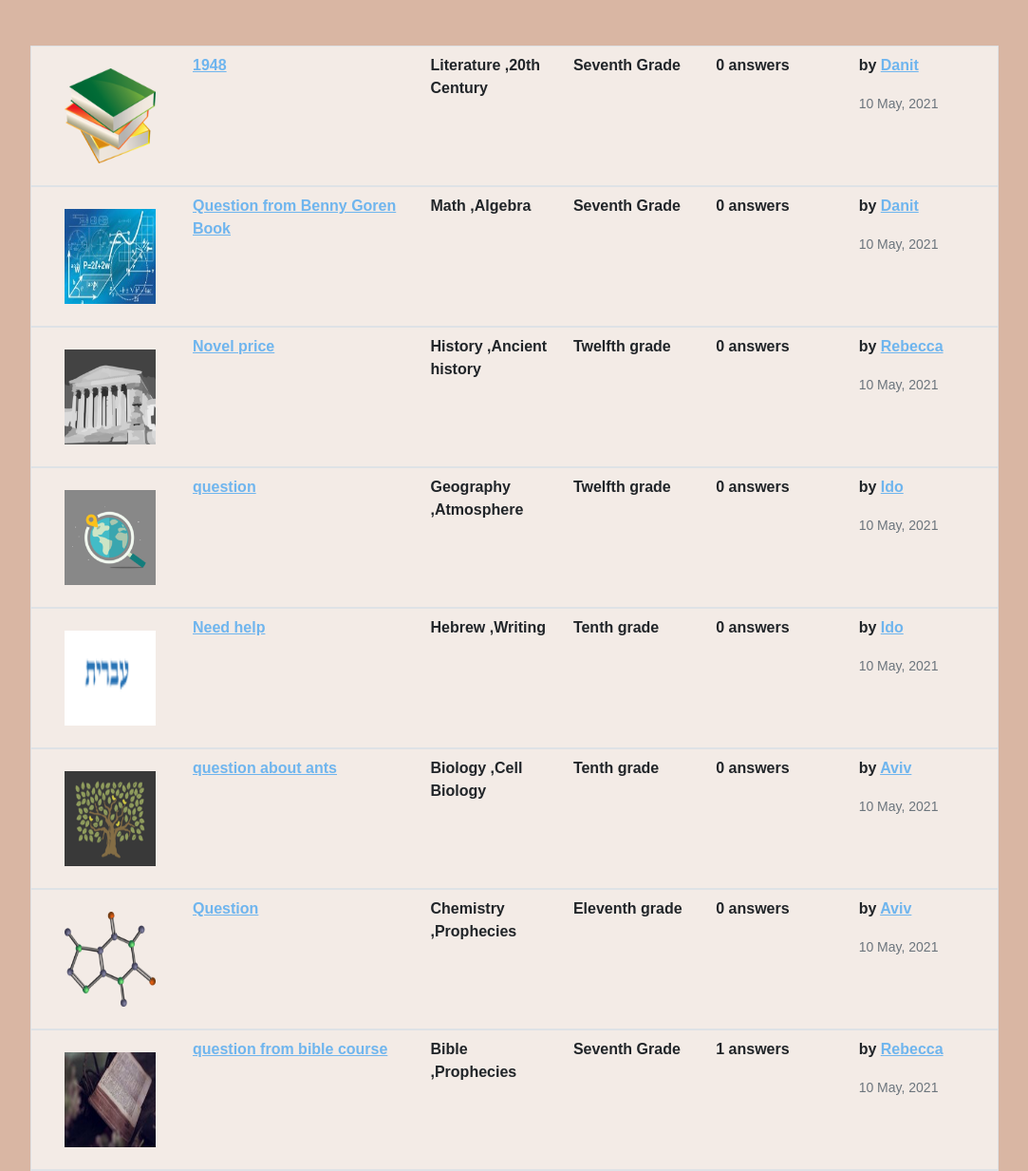
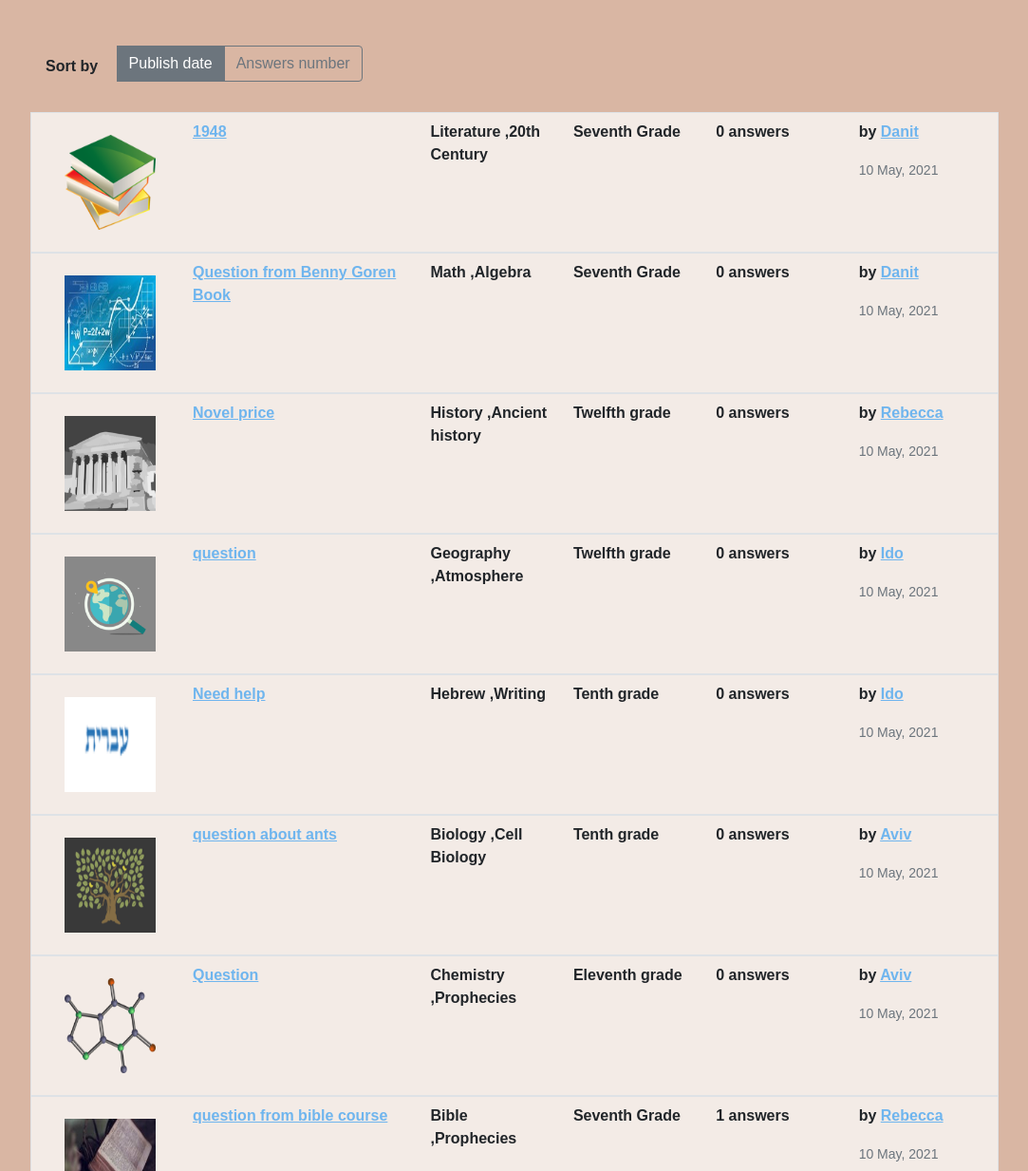
Before and after one commit to redhat-beyond/shlifim, a Django app: page /explore/ in a window 1280 px wide. Shown: the part 92-1325 px from the top of the page at 95% size, without its empty margins (98-1181 px from the left). Run offline with Django 3.2, Linux system fonts and the light colour scheme; data comes from the database, SQL or seed files in the repository; some libraries are stand-ins or nearby versions.

Commit message:
Adding sorting option in "explore page"
-Enable sorting questions in "explore page" by :
 * Number of answers per question
 * Publish date

```diff
--- /dev/null
+++ b/home/static/home/js/explore_page_js.js
@@ -0,0 +1,17 @@
+$(document).ready(function () {
+    handle_sort_by_button();
+ });
+
+
+function handle_sort_by_button()
+{
+    default_paginate_by=10
+    if(window.location.href.indexOf("order_by=") == -1 || window.location.href.indexOf("order_by=-publish_date") > -1) //no option was selected - therefore default value is checked
+    {
+        document.getElementById("orderRadioBtnDate").checked= true;
+    }
+    else
+    {
+        document.getElementById("orderRadioBtnAnswers").checked= true;
+    }
+}
--- a/home/templates/home/explore.html
+++ b/home/templates/home/explore.html
@@ -9,6 +9,19 @@
 
 <form method="GET" class="container">
 <div class="m-5" >
+
+    <div class="row mb-4">
+        <div  class="col">
+            <span class="m-3">Sort by </span>
+            <div class="btn-group" name="order_by" role="group" aria-label="Basic radio toggle button group" >
+              <input type="radio" class="btn-check" name="order_by" id="orderRadioBtnDate" autocomplete="off" value="-publish_date" onclick="this.form.submit()">
+              <label class="btn btn-outline-secondary" for="orderRadioBtnDate">Publish date</label>
+
+              <input type="radio" class="btn-check" name="order_by" id="orderRadioBtnAnswers" value=answersNum autocomplete="off" onclick="this.form.submit()">
+              <label class="btn btn-outline-secondary" for="orderRadioBtnAnswers">Answers number</label>
+           </div>
+        </div>
+    </div>
 
 	{% for question in questions %}
 	<div class=" question-display p-2 row m-0 border">
--- a/home/views.py
+++ b/home/views.py
@@ -2,6 +2,7 @@ from django.shortcuts import render
 from .models import Question, Tag
 from django.views.generic.list import ListView
 from .forms import QuestionForm
+from django.db.models import Count
 
 
 def about(request):
@@ -50,3 +51,13 @@ class QuestionsListView(ListView):
     template_name = 'home/explore.html'
     context_object_name = 'questions'
     ordering = ['-publish_date']
+
+    def get_queryset(self):
+        items_set = Question.objects.all()
+        ordering = self.request.GET.get('order_by', '-publish_date')
+        if ordering == "answersNum":
+            items_set = items_set.annotate(answers_num=Count('answer')).order_by('-answers_num')
+        else:
+            items_set = items_set.order_by(ordering)
+
+        return items_set
```
